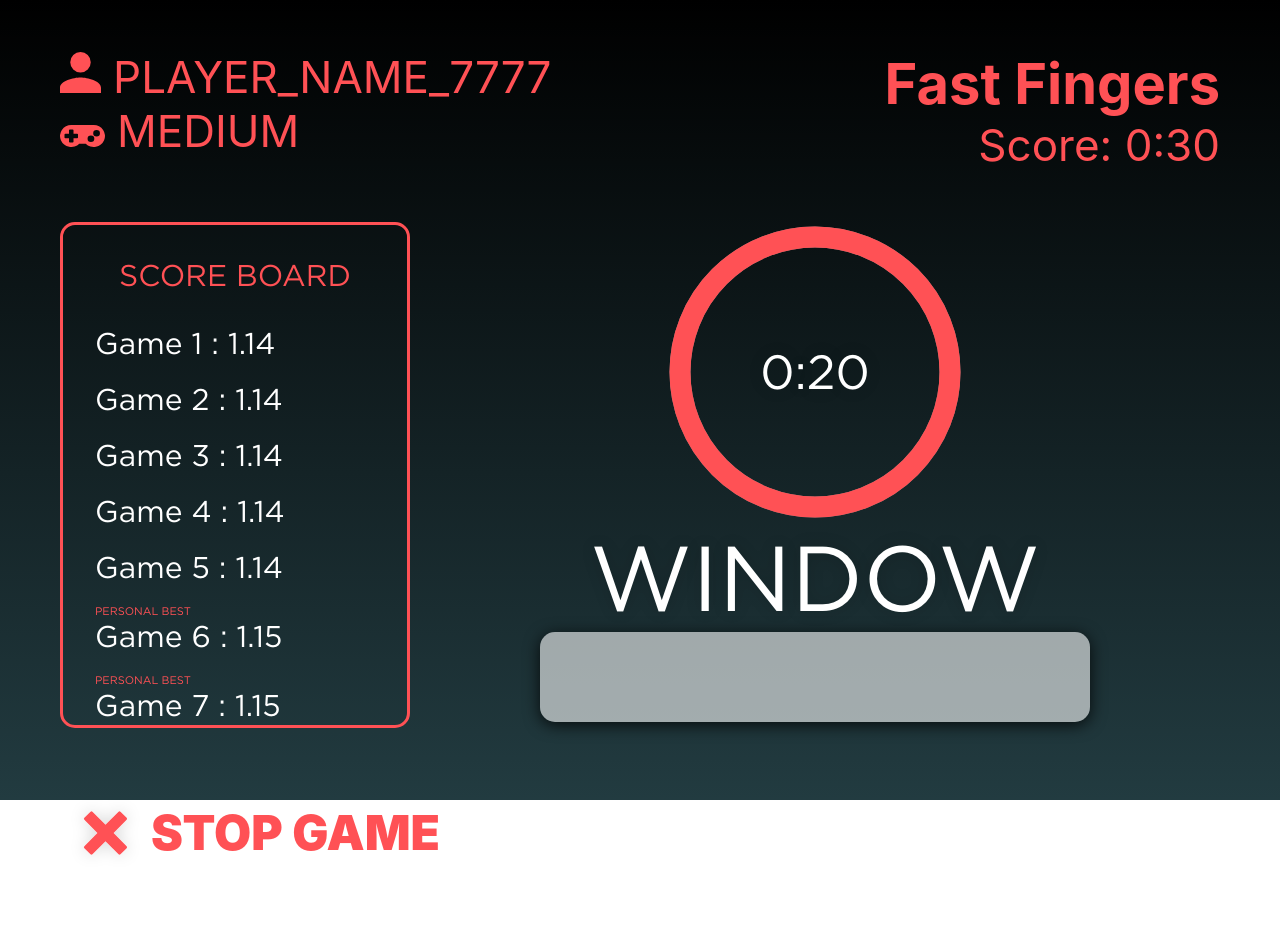
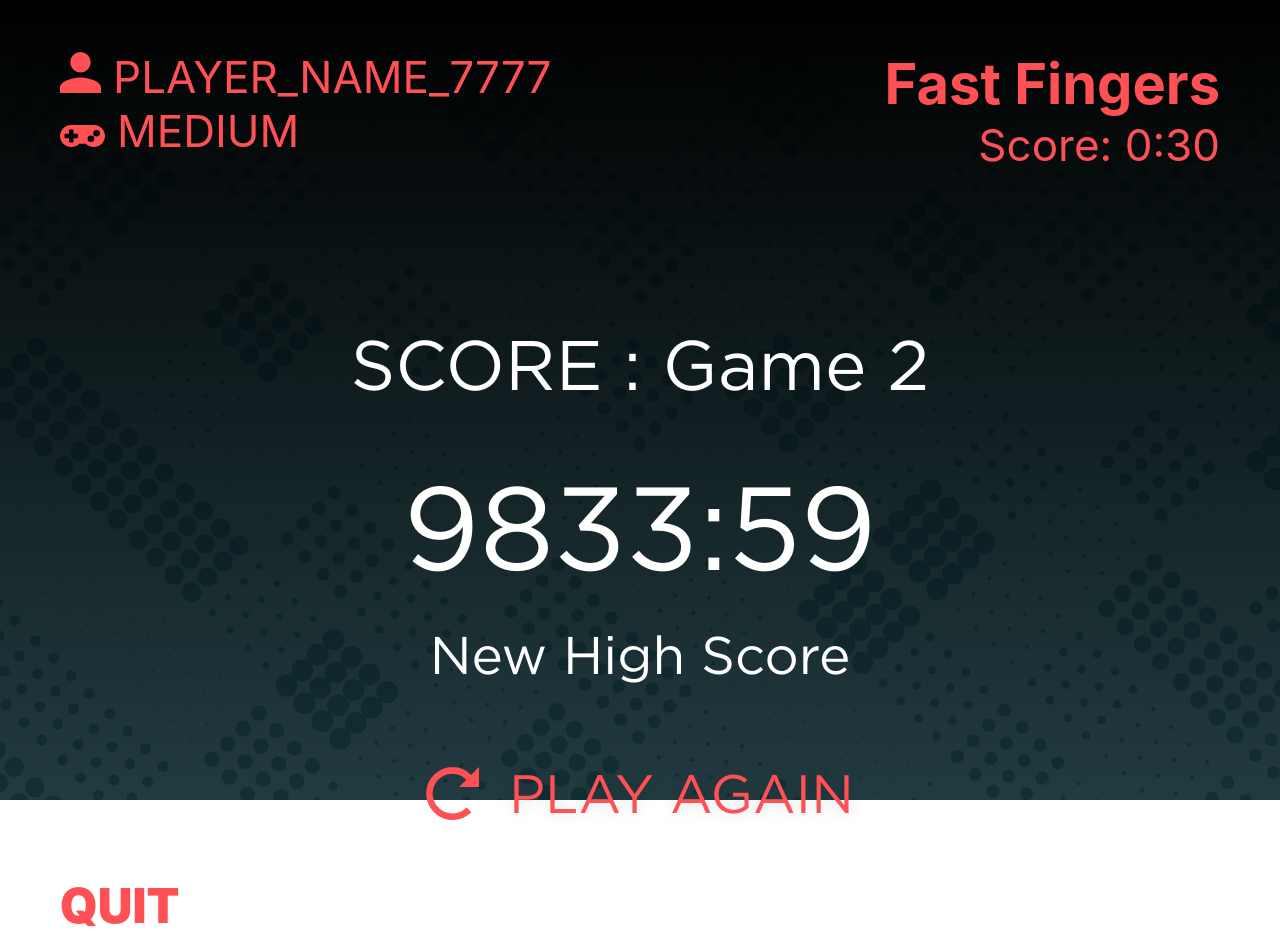
Before and after one commit to pesto-students/fast-fingers-b04-dagaaman, a React (Create React App) app: page /play in a window 1280 px wide. Before the commit the page ends 879 px from the top, so only its background shows below. Built offline with nearby package versions, Linux system fonts and the light colour scheme.

Commit message:
implemented score report page

```diff
--- a/src/Player/Player.css
+++ b/src/Player/Player.css
@@ -15,6 +15,10 @@
 .player-container .player-box {
   display: flex;
   padding: 50px 0;
+}
+
+.player-container .player-box .hide{
+  display: none !important;
 }
 
 .player-container .player-box .scoreboard-wrapper{
@@ -58,6 +62,65 @@
   text-align: center;
 }
 
+.game-wrapper .play-container .input-word input {
+  font-size: 40px;
+  text-align: center;
+}
+
+.game-wrapper .score-container{
+  font-family: Gotham;
+  font-size: 70px;
+  font-weight: 500;
+  font-stretch: normal;
+  font-style: normal;
+  line-height: 1.2;
+  letter-spacing: normal;
+  text-align: left;
+  color: #ffffff;
+  text-align: center;
+  padding-top: 100px;
+}
+
+.game-wrapper .score-container .game-name .header {
+  text-transform: uppercase;
+}
+
+.game-wrapper .score-container .play-again .repeat{
+  text-shadow: 0 0 16px rgba(0, 0, 0, 0.16);
+  font-size: 54px;
+  font-weight: 500;
+  text-align: left;
+  color: #ff5155;
+}
+.game-wrapper .score-container .high-score{
+  text-transform: capitalize;
+  font-size: 53px;
+  padding-top: 25px;
+  /* display: none; */
+}
+
+.game-wrapper .score-container .high-score.show {
+  display: block;
+}
+
+.game-wrapper .score-container .play-again{
+  text-transform: uppercase;
+  display: flex;
+  justify-content: center;
+  align-items: center;
+  padding-top: 75px;
+}
+
+.game-wrapper .score-container .play-again img{
+  width: 53px;
+  height: 53px;
+  padding-right: 30px;
+}
+
+.game-wrapper .score-container .score{
+  font-size: 118px;
+  padding-top: 50px;
+}
 /* Timer CSS */
 .base-timer {
   position: relative;
--- a/src/Player/Player.js
+++ b/src/Player/Player.js
@@ -3,12 +3,12 @@ import './Player.css';
 import Footer from '../Common/Footer/Footer';
 import Header from '../Common/Header/Header';
 import ScoreBoard from '../Common/ScoreBoard/ScoreBoard';
-import { MODE, TIMER } from '../constants'
+import { Constants, MODE, TIMER } from '../constants'
 
 export default class Player extends Component {
   constructor(props) {
     super(props);
-    this.state = {showDropdown: true, currentWord: 'WINDOW', userWord: null, timerInterval: null, timePassed: 0, timeLeft: TIMER.TIME_LIMIT, remainingPathColor : TIMER.COLOR_CODES.info.color, letterStatus: [] };
+    this.state = { currentState: null, currentWord: 'WINDOW', userWord: null, timerInterval: null, timePassed: 0, timeLeft: TIMER.TIME_LIMIT, remainingPathColor : TIMER.COLOR_CODES.info.color, letterStatus: [] };
     this.renderFooter = this.renderFooter.bind(this);
     this.updateUserWord = this.updateUserWord.bind(this);
     this.formatTime = this.formatTime.bind(this);
@@ -48,20 +48,18 @@ export default class Player extends Component {
     await this.setState(state => ({
       letterStatus: letterStatus
     }));
-
-    console.log(this.state.letterStatus);
   }
 
   renderFooter() {
-    if(this.state.showDropdown) {
+    if(this.state.currentState) {
       return <Footer
       footerType={MODE.PLAYING}
-      acc={this.state.showDropdown}
+      acc={this.state.currentState}
       />
-    } else if (!this.state.showDropdown) {
+    } else if (!this.state.currentState) {
       return <Footer
       footerType={MODE.SCORE_REPORT}
-      acc={this.state.showDropdown}
+      acc={this.state.currentState}
       />
     }
     return '';
@@ -148,11 +146,10 @@ export default class Player extends Component {
       <div className="player-container">
         <Header/>
         <div className="player-box">
-          <div className="scoreboard-wrapper"> <ScoreBoard /> </div>
+          <div className={`scoreboard-wrapper ${(this.state.currentState) ? "" : "hide"}`}> <ScoreBoard /> </div>
           <div className="game-wrapper">
-            {/* // if else here */}
-
-            <div className="play-container">
+          {this.state.currentState ? (
+              <div className="play-container">
               <div className="timer">
                 <div id="app">
                 <div className="base-timer">
@@ -188,10 +185,21 @@ export default class Player extends Component {
               <input className="App-Input" onChange={(e) => { this.updateUserWord(e) }} tabIndex="0" type="text"/>
               </div>
             </div>
+          ) : (
+            <div className="score-container">
+              <div className="game-name">
+                <span class="header">Score </span>
+                <span class="name">: Game 2</span>
+              </div>
+              <div className="score">9833:59</div>
+              <div className="high-score">New high score</div>
+              <div className="play-again">
+                <img src={Constants.REPEAT} alt="Play Again"/>
+                <span class="repeat">Play again</span>
+              </div>
+            </div>
+            )}
           </div>
-
-
-
         </div>
         {this.renderFooter()}
       </div>
--- a/src/constants.ts
+++ b/src/constants.ts
@@ -4,7 +4,8 @@ export const Constants = {
     DROPDOWN_PATH : '/static/img/dropdown.svg',
     PROFILE : '/static/img/profile.svg',
     GAME : '/static/img/gamepad.svg',
-    CROSS: '/static/img/cross.svg'
+    CROSS: '/static/img/cross.svg',
+    REPEAT: '/static/img/repeat.svg'
   };
 
 export const DIFFCULTY_LEVEL = {
--- a/src/index.css
+++ b/src/index.css
@@ -21,9 +21,13 @@ code {
 }
 
 #root {
+  display: flex;
+  background-image: url(/static/img/bg.svg);
+  /* background-image: url('/static/img/bg.png'); */
+}
+
+.main-body {
   background-image: linear-gradient(#000,rgba(1,30,36,.87));
-  display: flex;
-  /* background-image: url('/static/img/bg.png'); */
 }
 
 body {
```
Also changed, not shown: public/static/img/repeat.svg (added).
